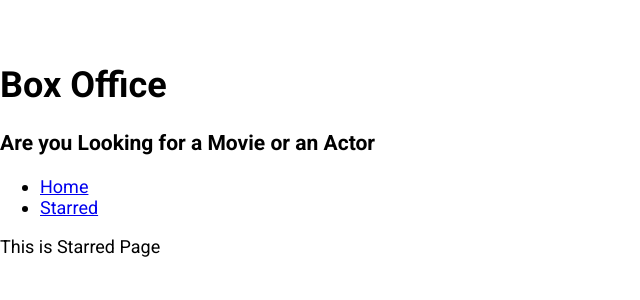
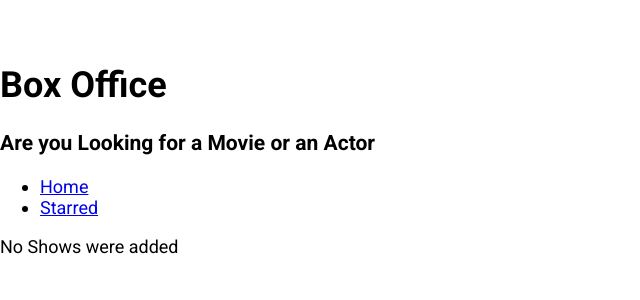
Before and after one commit to Mainak-Biswas/box_office, a React (Create React App) app: page /starred in a window 1280 px wide. Shown: the top 300 px of the page, without its empty margins (0-640 px from the left). Built offline with nearby package versions, Linux system fonts and the light colour scheme.

Commit message:
Finished starred page

```diff
--- a/src/misc/custom-hooks.js
+++ b/src/misc/custom-hooks.js
@@ -35,7 +35,8 @@
   return [state, dispatch];
 }
 
-// use Shows function call the usePersistedReducer hook and returns the respective data from the local storage
+// use Shows function call the usePersistedReducer hook
+// and returns data from the local storage
 export function useShows(key = 'shows') {
   return usePersistedReducer(showsReducer, [], key);
 }
--- a/src/pages/Starred.js
+++ b/src/pages/Starred.js
@@ -1,8 +1,42 @@
-import React from 'react';
+import React, { useEffect, useState } from 'react';
 import MainPageLayout from '../components/MainPageLayout';
+import ShowGrid from '../components/show/ShowGrid';
+import { apiGet } from '../misc/config';
+import { useShows } from '../misc/custom-hooks';
 
 function Starred() {
-  return <MainPageLayout>This is Starred Page</MainPageLayout>;
+  const [starred] = useShows();
+  // retreive data from local storage
+
+  const [shows, setShows] = useState(null);
+  const [isLoading, setIsLoading] = useState(true);
+  const [error, setError] = useState(null);
+
+  useEffect(() => {
+    if (starred && starred.length > 0) {
+      const promises = starred.map(showId => apiGet(`/shows/${showId}`)); // To fetch data concurrently
+      Promise.all(promises)
+        .then(apiData => apiData.map(show => ({ show })))
+        .then(results => {
+          setShows(results);
+          setIsLoading(false);
+        })
+        .catch(err => {
+          setError(err.message);
+          setIsLoading(false);
+        });
+    } else {
+      setIsLoading(false);
+    }
+  }, [starred]);
+  return (
+    <MainPageLayout>
+      {isLoading && <div>Shows still Loading</div>}
+      {error && <div>Error Occured: {error}</div>}
+      {!isLoading && !shows && <div>No Shows were added</div>}
+      {!isLoading && !error && shows && <ShowGrid data={shows} />}
+    </MainPageLayout>
+  );
 }
 
 export default Starred;
```
